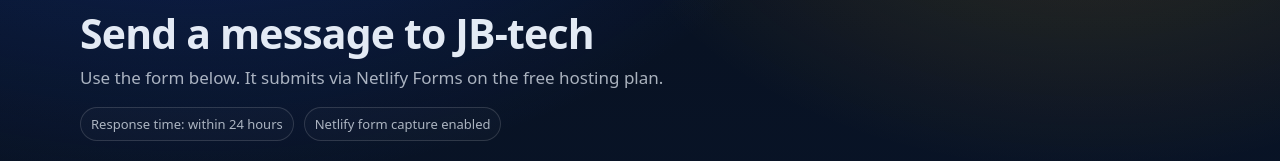
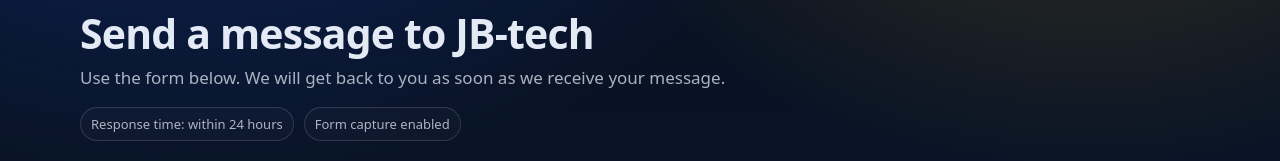
Before and after one commit to jonathandiemuodeke/Portfolio, a Next.js app: page /contact in a window 1280 px wide. Shown: the part 158-319 px from the top of the page. Built offline with nearby package versions, Linux system fonts and the light colour scheme; no server answers.

Commit message:
Refactor Contact Page component for clarity and updates

```diff
--- a/app/contact/page.tsx
+++ b/app/contact/page.tsx
@@ -54,11 +54,11 @@
             Send a message to JB-tech
           </h1>
           <p className="lead" data-reveal>
-            Use the form below. It submits via Netlify Forms on the free hosting plan.
+            Use the form below. We will get back to you as soon as we receive your message.
           </p>
           <div className="tag-row" data-reveal style={{ marginTop: 14 }}>
             <span className="tag">Response time: within 24 hours</span>
-            <span className="tag">Netlify form capture enabled</span>
+            <span className="tag">Form capture enabled</span>
           </div>
         </div>
 
```
